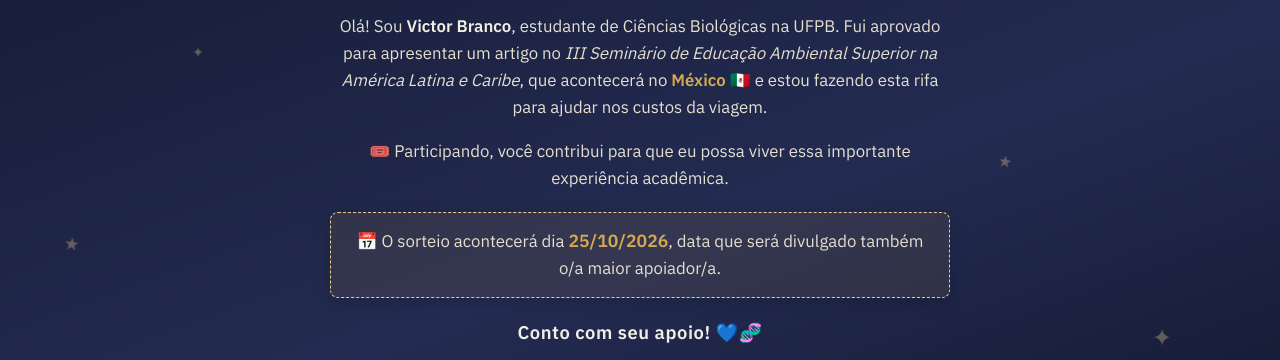
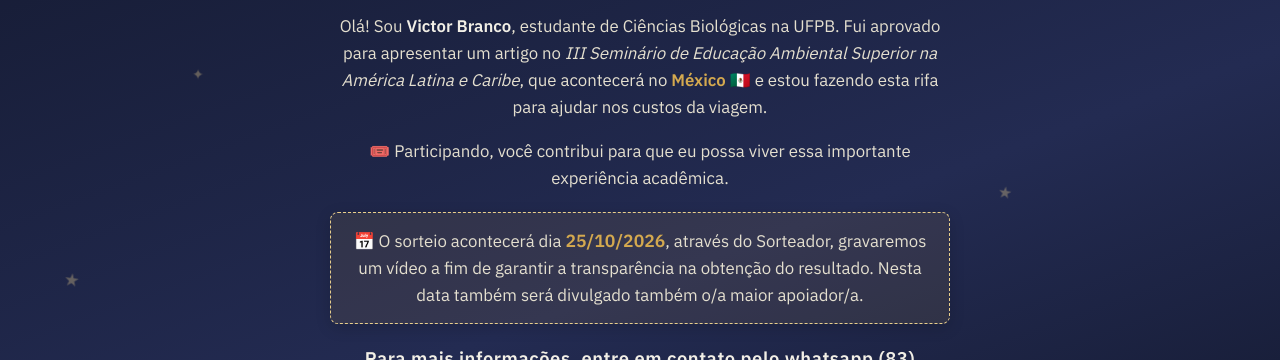
Before and after one commit to victorbrancosilva/rifa-solidaria, a website: page index.html in a window 1280 px wide. Shown: the part 272-632 px from the top of the page. Drawn offline with nearby package versions, Linux system fonts and the light colour scheme; no server answers.

Commit message:
index.html

```diff
--- a/index.html
+++ b/index.html
@@ -69,10 +69,10 @@
       <p>🎟️ Participando, você contribui para que eu possa viver essa importante experiência acadêmica.</p>
 
       <div class="destaque-box">
-        <p>📅 O sorteio acontecerá dia <span class="destaque-data">25/10/2026</span>, data que será divulgado também o/a maior apoiador/a.</p>
+        <p>📅 O sorteio acontecerá dia <span class="destaque-data">25/10/2026</span>, através do Sorteador, gravaremos um vídeo a fim de garantir a transparência na obtenção do resultado. Nesta data também será divulgado também o/a maior apoiador/a.</p>
       </div>
 
-      <p class="agradecimento">Conto com seu apoio! 💙🧬</p>
+      <p class="agradecimento">Para mais informações, entre em contato pelo whatsapp (83) 98620-4424. Conto com seu apoio! 💙🧬</p>
     </div>
 
     <div class="hero-stats">
```
